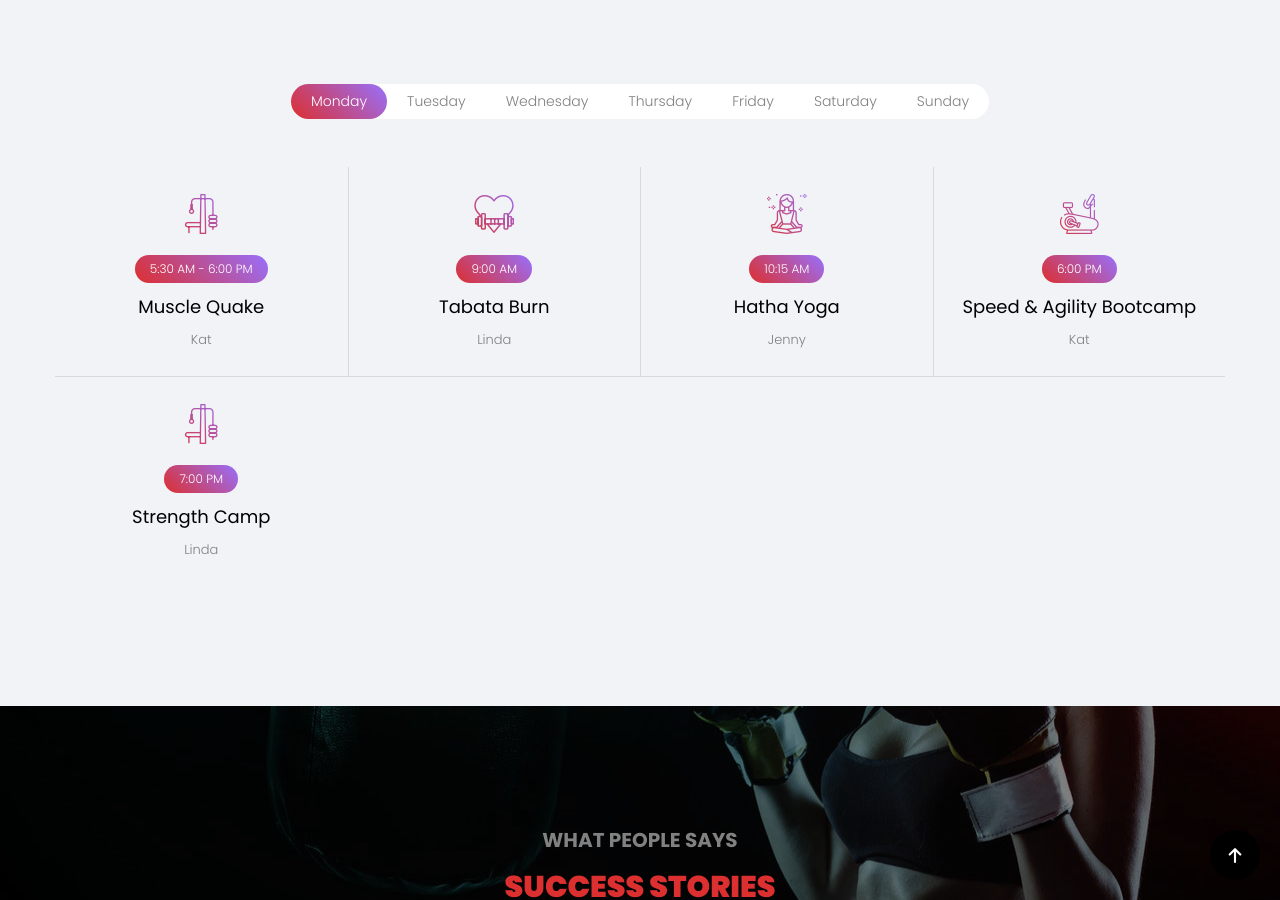
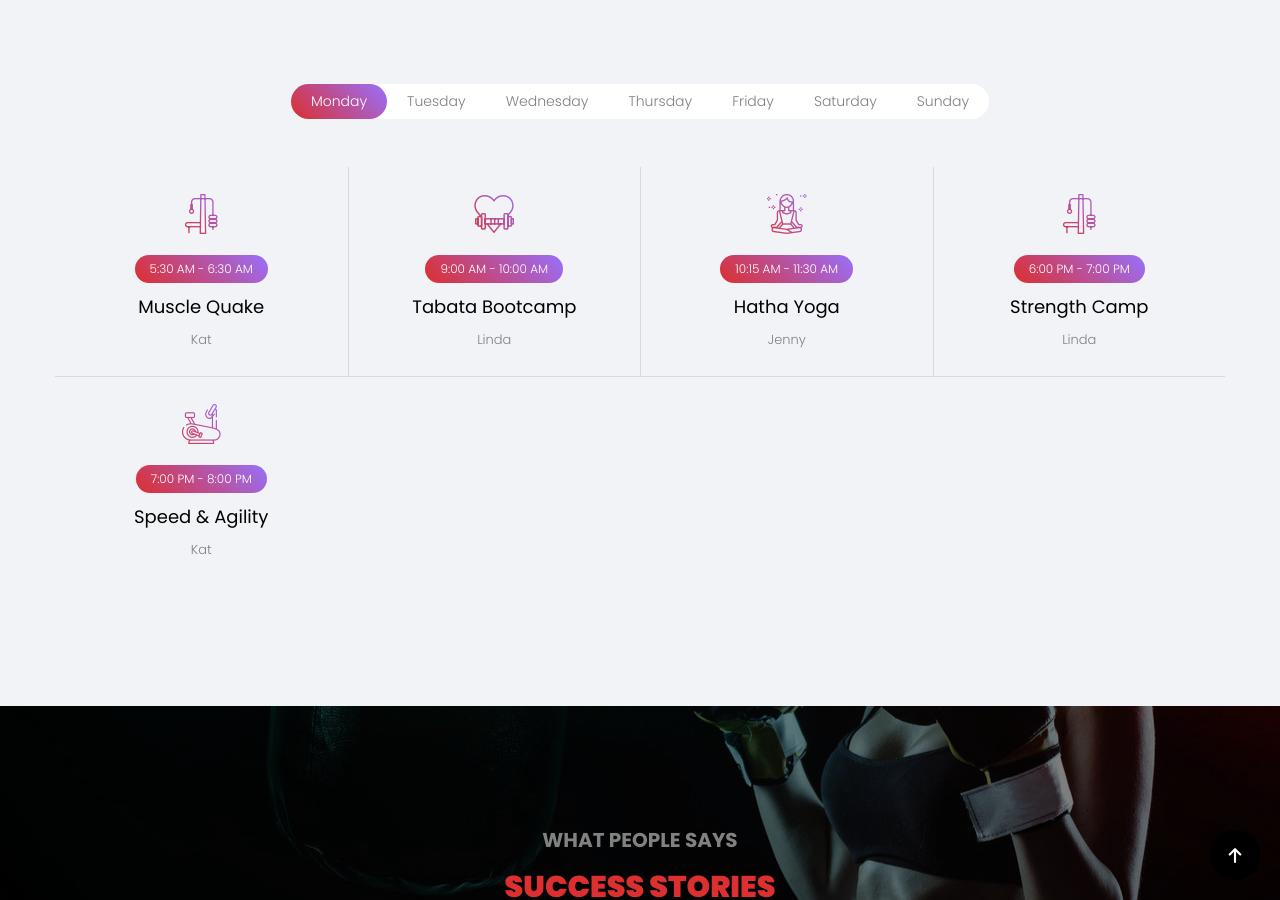
Before and after one commit to ResultsNow/resultsnow.github.io, a Jekyll site: the page built from index.html, in a window 1280 px wide and 900 px high, scrolled down 1872 px. Built offline with Jekyll 4.4.1, drawn with Linux system fonts in a browser that asks for light colours; some web fonts are replaced.

Commit message:
updated class schedule for first quarter

```diff
--- a/_data/schedule.yml
+++ b/_data/schedule.yml
@@ -1,108 +1,120 @@
 monday:
 
-- time: 5:30 AM - 6:00 PM
+- time: 5:30 AM - 6:30 AM
   program: Muscle Quake
   trainer: Kat
   type: Strength
   icon: flaticon-weightlifting
 
-- time: 9:00 AM
-  program: Tabata Burn
+- time: 9:00 AM - 10:00 AM
+  program: Tabata Bootcamp
   trainer: Linda
-  type: Cardio
+  type: Mix
   icon: flaticon-exercise-2
 
-- time: 10:15 AM
+- time: 10:15 AM - 11:30 AM
   program: Hatha Yoga
   trainer: Jenny
   type: Yoga
   icon: flaticon-meditation
 
-- time: 6:00 PM
-  program: Speed & Agility Bootcamp
-  trainer: Kat
-  type: Cardio
-  icon: flaticon-gym
-
-- time: 7:00 PM
+- time: 6:00 PM - 7:00 PM
   program: Strength Camp
   trainer: Linda
   type: Strength
   icon: flaticon-weightlifting
 
-tuesday:
-
-- time: 5:30 AM
-  program: Speed & Agility Bootcamp
+- time: 7:00 PM - 8:00 PM
+  program: Speed & Agility
   trainer: Kat
   type: Cardio
   icon: flaticon-gym
 
-- time: 9:00 AM
-  program: Strength Camp
-  trainer: Kyle
-  type: Strength
-  icon: flaticon-weightlifting
+tuesday:
 
-- time: 5:30 PM
-  program: Tabata Bootcamp
+- time: 5:30 AM - 6:30 AM
+  program: Cardio & More
+  trainer: Kat
+  type: Cardio
+  icon: flaticon-gym
+
+- time: 9:00 AM - 10:00 AM
+  program:  Tabata Burn
+  trainer: Linda
+  type: Cardio
+  icon: flaticon-gym
+
+- time: 12:00 PM - 1:00 PM
+  program:  Bootcamp
+  trainer: Katie
+  type: Mix
+  icon: flaticon-exercise-2
+
+- time: 5:30 PM - 6:30 PM
+  program: FitMix
   trainer: Linda
   type: Mix
   icon: flaticon-exercise-2
 
-- time: 6:30 PM
-  program: Cardio Kickboxing
-  trainer: Kat
-  type: Cardio
-  icon: flaticon-gym
+- time: 6:30 PM - 7:30 PM
+  program: Ashtanga Yoga
+  trainer: Stephanie
+  type: Yoga
+  icon: flaticon-meditation
 
 wednesday:
 
-- time: 5:30 AM
+- time: 5:30 AM - 6:30 AM
   program: Bootcamp
   trainer: Linda
   type: Mix
   icon: flaticon-exercise-2
 
-- time: 9:00 AM
-  program: Blast
+- time: 9:00 AM - 10:00 AM
+  program: Strength Camp
   trainer: Kat
-  type: Cardio
-  icon: flaticon-gym
+  type: Strength
+  icon: flaticon-weightlifting
 
-- time: 6:00 PM
-  program: Tabata Burn
-  trainer: Linda
-  type: Cardio
-  icon: flaticon-gym
-
-- time: 7:00 PM
+- time: 6:00 PM - 7:00 PM
   program: Muscle Quake
   trainer: Kat
   type: Strength
   icon: flaticon-weightlifting
 
+- time: 7:00 PM - 8:00 PM
+  program: Cardio & More
+  trainer: Linda
+  type: Cardio
+  icon: flaticon-gym
+
 thursday:
 
-- time: 5:30 AM
+- time: 5:30 AM - 6:30 AM
   program: Cardio Core
   trainer: Linda
   type: Cardio
   icon: flaticon-gym
 
-- time: 9:00 AM
-  program: Bootcamp
+- time: 9:00 AM - 10:00 AM
+  program: Cardio Kickboxing
   trainer: Kyle
-  type: Mix
-  icon: flaticon-exercise-2
+  type: Cardio
+  icon: flaticon-gym
 
-- time: 5:30 PM
+- time: 12:00 PM - 1:00 PM
+  program: Strength Camp
+  trainer: Katie
+  type: Strength
+  icon: flaticon-weightlifting
+
+- time: 5:30 PM - 6:30 PM
   program: Bootcamp
   trainer: Linda
   type: Mix
   icon: flaticon-exercise-2
 
-- time: 6:30 PM
+- time: 6:30 PM - 7:30 PM
   program: Vinyasa Slow Flow Yoga
   trainer: Lisa
   type: Yoga
@@ -110,19 +122,19 @@ thursday:
 
 friday:
 
-- time: 5:30 AM
+- time: 5:30 AM - 6:30 AM
   program: Strength Camp
   trainer: Kyle
   type: Strength
   icon: flaticon-weightlifting
 
-- time: 9:15 AM
-  program: Tabata Burn
-  trainer: Linda
-  type: Cardio
-  icon: flaticon-gym
+- time: 9:00 AM - 10:00 AM
+  program: Muscle Quake
+  trainer: Kat
+  type: Strength
+  icon: flaticon-weightlifting
 
-- time: 10:15 AM
+- time: 10:15 AM - 11:30 AM
   program: Hatha Yoga
   trainer: Jenny
   type: Yoga
@@ -130,19 +142,19 @@ friday:
 
 saturday:
 
-- time: 8:00 AM
-  program: Muscle Quake
+- time: 8:00 AM - 9:15 AM
+  program: FitMix
   trainer: Kat
-  type: Strength
-  icon: flaticon-weightlifting
+  type: Mix
+  icon: flaticon-exercise-2
 
-- time: 9:15 AM
+- time: 9:15 AM - 10:30 AM
   program: Ashtanga Yoga
   trainer: Stephanie
   type: Yoga
   icon: flaticon-meditation
 
-- time: 11:00 AM
+- time: 11:00 AM - 11:30 AM
   program: Tot-ercise
   trainer: Linda
   type: Kids
@@ -150,7 +162,7 @@ saturday:
 
 sunday:
 
-- time: 9:00 AM
+- time: 9:00 AM - 10:00 AM
   program: Cardio Core
   trainer: Linda
   type: Cardio
```
